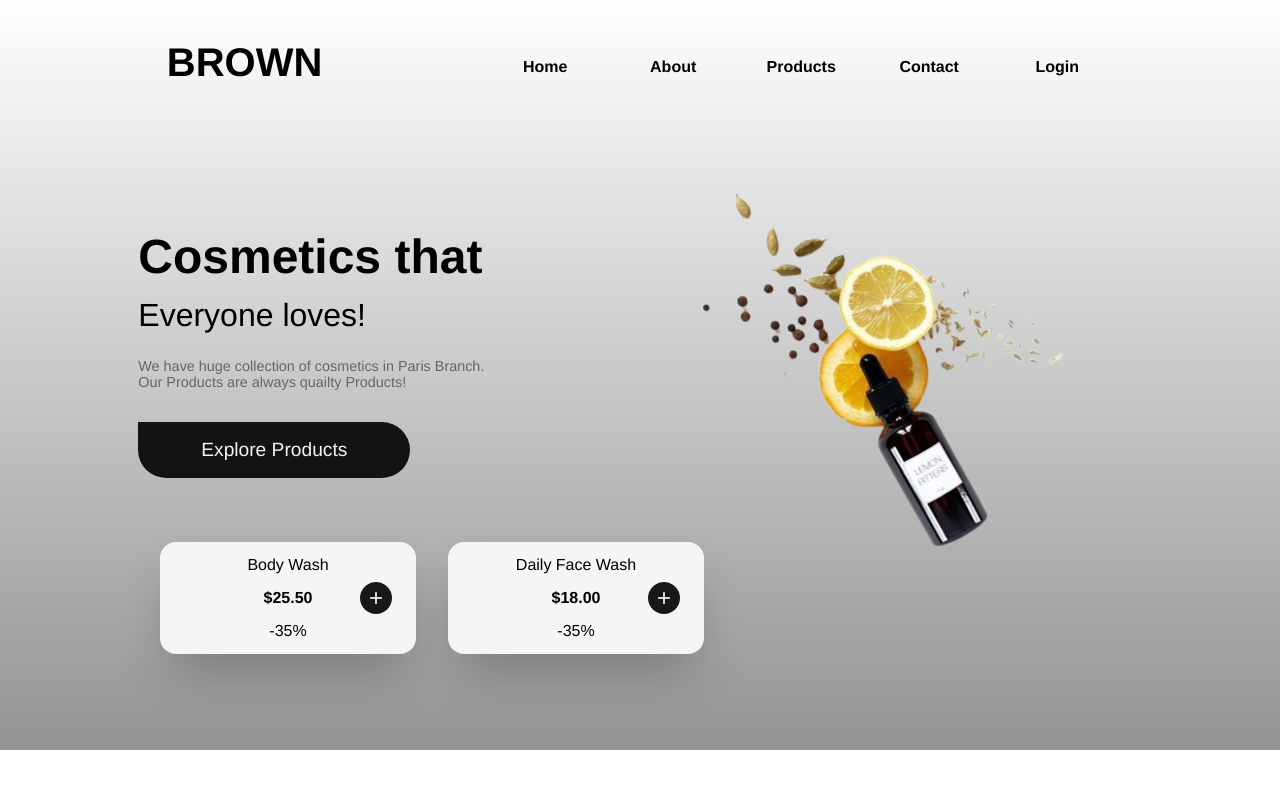
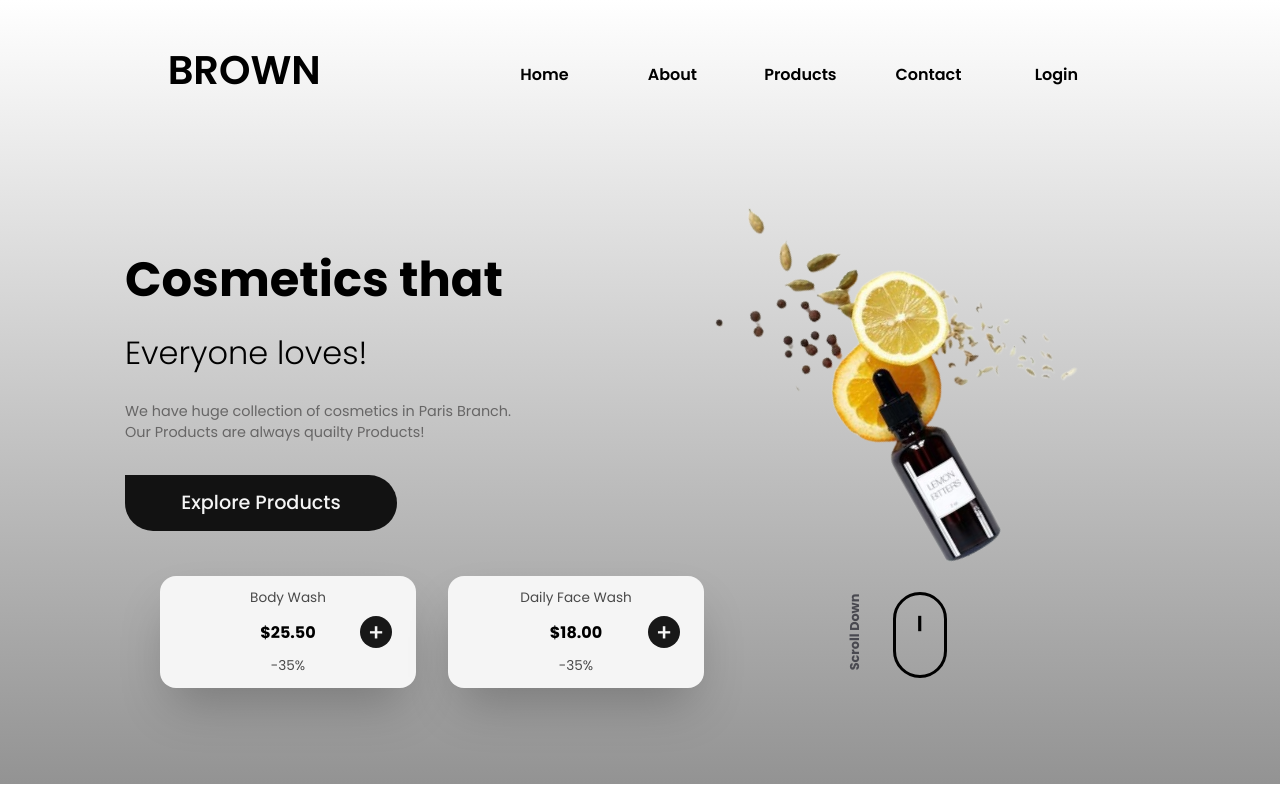
Before and after one commit to EbadullahSiddiqi/Ecommerce-Website, a website: page index.html in a window 1280 px wide. Drawn offline with Linux system fonts and the light colour scheme.

Commit message:
Home Page done

```diff
--- a/index.html
+++ b/index.html
@@ -13,11 +13,11 @@
     <nav class="nav-bar">
         <div class="logo">BROWN</div>
         <div class="options">
-            <p class="opts">Home</p>
-            <p class="opts">About</p>
-            <p class="opts">Products</p>
-            <p class="opts">Contact</p>
-            <p class="opts">Login</p>
+            <p class="opts" id="home">Home</p>
+            <p class="opts" id="about">About</p>
+            <p class="opts" id="products">Products</p>
+            <p class="opts" id="contact">Contact</p>
+            <p class="opts" id="login">Login</p>
         </div>
     </nav>
 
@@ -37,6 +37,7 @@
 
     </div>
 
+    <footer>
         <div class="short-containers">
 
             <div class="container">
@@ -64,9 +65,23 @@
                 <p>-35%</p>
 
             </div>
+
+            <div class="scroll flex">
+
+                <p class="scroll-text">Scroll Down</p>
+
+                <div class="scroll-box flex">
+                    <p>|</p>
                 </div>
 
             </div>
 
+        </div>
+    </footer>
+
+</div>
+
+
+<script src="script.js"></script>
 </body>
 </html>
--- a/script.js
+++ b/script.js
@@ -0,0 +1,10 @@
+
+
+
+
+
+
+
+window.addEventListener("load", () => {
+    localStorage.setItem("page", "home");
+});
```
Also changed, not shown: style.css. Lines whose indentation alone changed are shown as unchanged.
